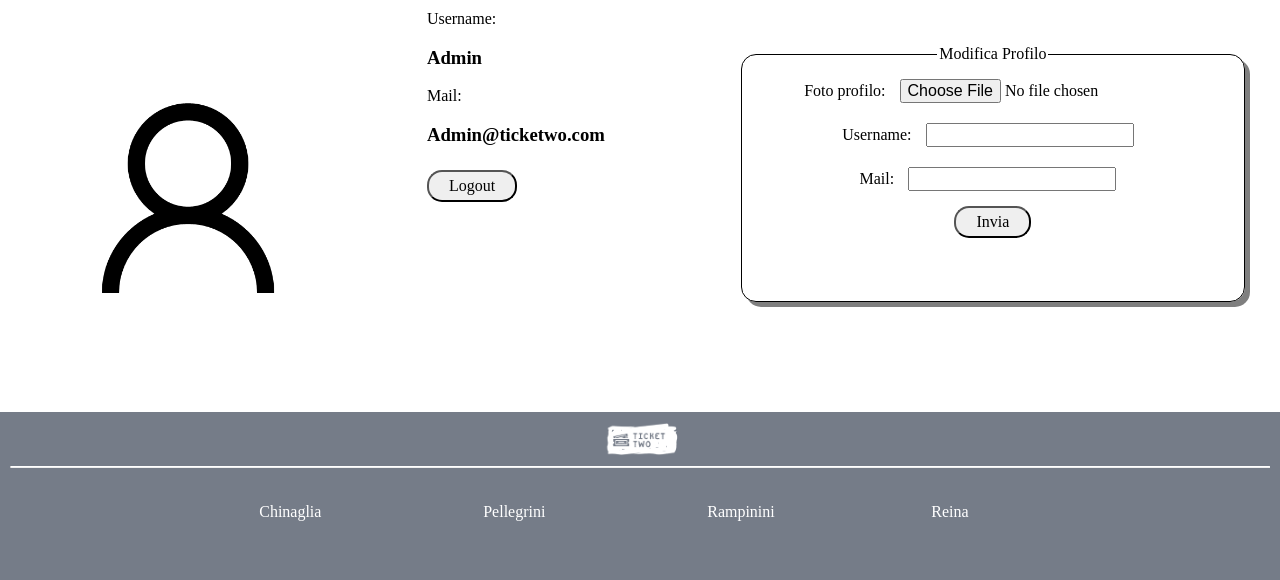
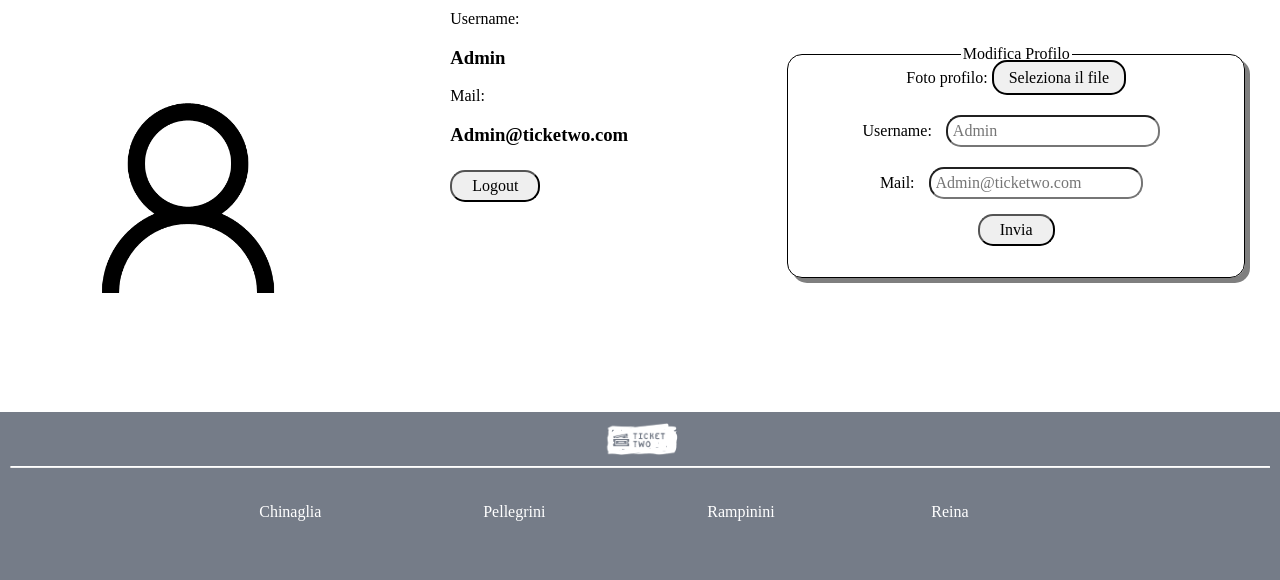
Before and after one commit to Fede-rei/TickeTwo, a PHP site: page /Pages/account.php in a window 1280 px wide. Shown: the part 68-648 px from the top of the page. Run offline with PHP 8.4, Linux system fonts and the light colour scheme; a user stored in the database is signed in; data comes from the database, SQL or seed files in the repository.

Commit message:
sistemazione css account.php

```diff
--- a/Pages/account.php
+++ b/Pages/account.php
@@ -61,7 +61,8 @@ if(isset($_POST['us']) && $_POST['us'] !== '') {
         $updateImg = $db->prepare('UPDATE utente SET username = :u WHERE id_utente = :ui');
         $updateImg->execute(['u' => $_POST['us'], 'ui' => $_SESSION['user']]);
     } else {
-        $vError .= 'Username già in uso';
+        if($users['id_utente'] !== $_SESSION['user'])
+            $vError .= 'Username già in uso';
     }
 }
 
@@ -81,7 +82,8 @@ if(isset($_POST['ma']) && $_POST['ma'] !== '') {
         }
     }
     else {
-        $vError .= '<br>Email già in uso';
+        if($emails['id_utente'] !== $_SESSION['user'])
+            $vError .= '<br>Email già in uso';
     }
 }
 
@@ -107,7 +109,6 @@ $_SESSION['pic'] = $info['pfp'];
 <body>
 <?php include '../include/header.php' ?>
 
-
 <div id="container">
     <div id="pfp">
         <!-- Visualizza l'immagine del profilo dell'utente -->
@@ -127,12 +128,17 @@ $_SESSION['pic'] = $info['pfp'];
     <fieldset id="new">
         <legend>Modifica Profilo</legend>
         <form method='post' enctype="multipart/form-data">
-            <label for="pic">Foto profilo: </label>
-            <input class="pi" type="file" accept="image/jpeg image/png image/jpg image/gif" name="pic" id="pic" title="Inserisci un' immagine"><br>
+            <div>
+            <label for="bF">Foto profilo: </label>
+            <label id="bF">
+                Seleziona il file
+                <input type="file" accept="image/jpeg image/png image/jpg image/gif" name="pic" id="pic" title="Inserisci un' immagine">
+            </label>
+            </div><br>
             <label for="p1">Username: </label>
-            <input class="pi" type="text" id="p1" name="us"> <br>
+            <input class="li" type="text" id="p1" name="us" placeholder="<?= $info['username'] ?>"><br>
             <label for="p2">Mail:</label>
-            <input class="pi" type="text" id="p2" name="ma"> <br>
+            <input class="li" type="text" id="p2" name="ma" placeholder="<?= $info['mail'] ?>"> <br>
             <button type="submit" class="accB">Invia</button>
             <p class="errorM"><?= $vError ?></p>
         </form>
--- a/Styles/account.css
+++ b/Styles/account.css
@@ -47,10 +47,7 @@
     margin: 35px ;
     text-align: center;
     border: black solid 1px;
-}
-
-.pi{
-    margin: 10px;
+    height: fit-content;
 }
 
 .accB{
@@ -63,3 +60,22 @@
 .errorM {
     color: red;
 }
+
+#bF {
+    font-family: Bahnschrift;
+    background-color: #F0F0F0;
+    padding: 7px 15px;
+    border: 2px solid;
+    cursor: pointer;
+    border-radius: 15px;
+}
+
+#pic {
+    display: none;
+}
+
+.li {
+    margin: 10px;
+    border-radius: 15px;
+    padding: 5px;
+}
```
